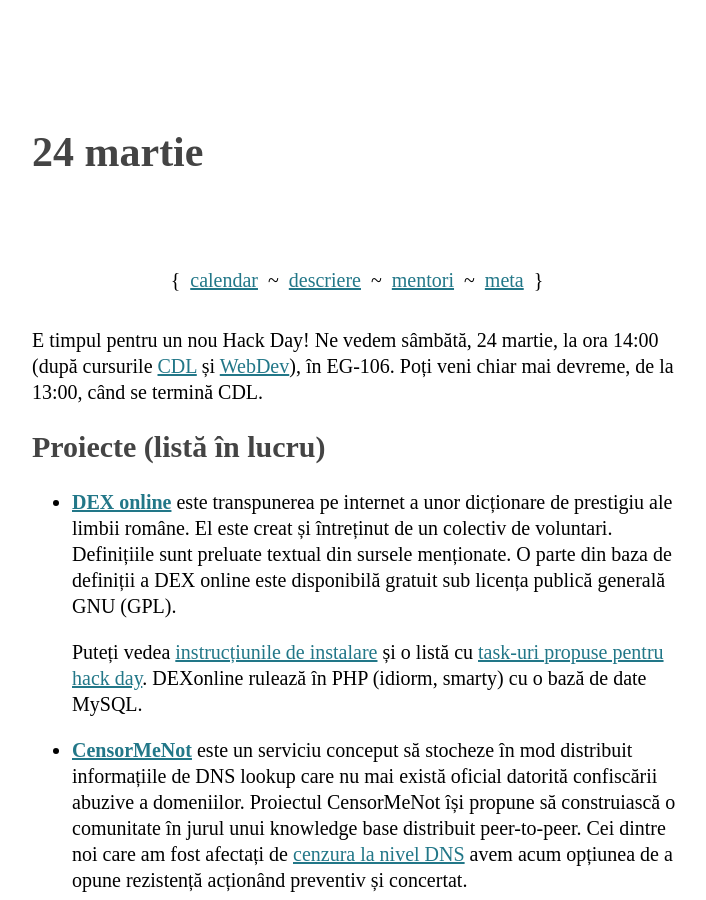
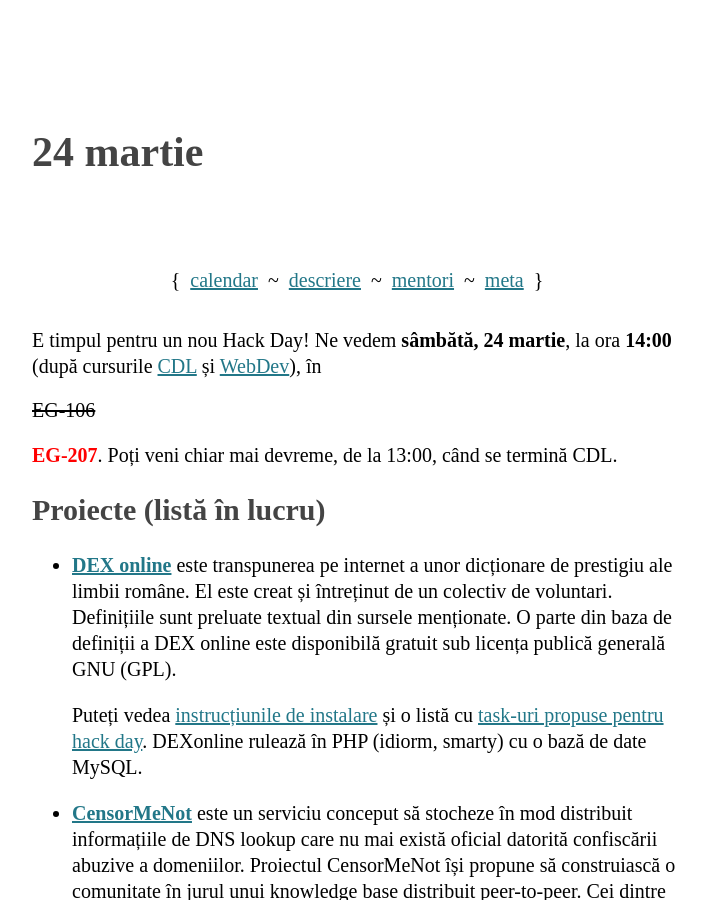
Before and after one commit to rosedu/hackday, a Jekyll site: the page built from _posts/2012-03-24-al-cincilea.markdown, in a window 1280 px wide and 900 px high. Shown: the whole window, without its empty margins (283-989 px from the left). Built offline with Jekyll 4.4.1, drawn with Linux system fonts in a browser that asks for light colours.

```diff
--- a/_posts/2012-03-24-al-cincilea.markdown
+++ b/_posts/2012-03-24-al-cincilea.markdown
@@ -3,9 +3,10 @@ title: 24 martie
 layout: arhiva
 ---
 
-E timpul pentru un nou Hack Day! Ne vedem sâmbătă, 24 martie, la ora
-14:00 (după cursurile [CDL][] și [WebDev][]), în EG-106. Poți veni chiar
-mai devreme, de la 13:00, când se termină CDL.
+E timpul pentru un nou Hack Day! Ne vedem **sâmbătă, 24 martie**, la ora
+**14:00** (după cursurile [CDL][] și [WebDev][]), în
+<strike>EG-106</strike> **<span style="color:red">EG-207</span>**. Poți
+veni chiar mai devreme, de la 13:00, când se termină CDL.
 
 [CDL]: http://cdl.rosedu.org/2012/calendar
 [WebDev]: http://webdev.rosedu.org/
```
